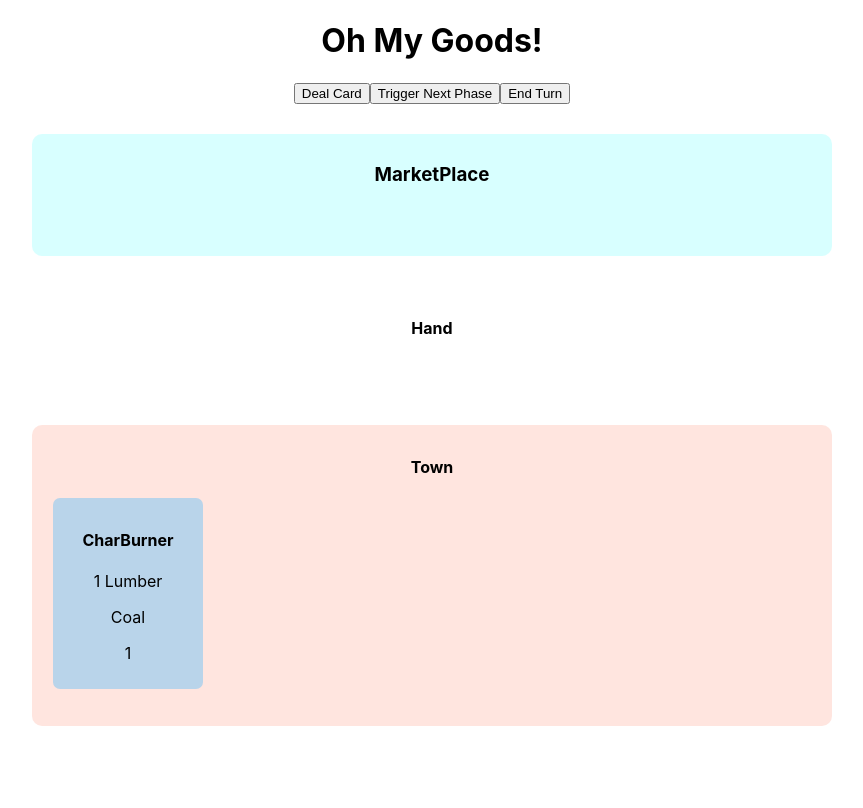
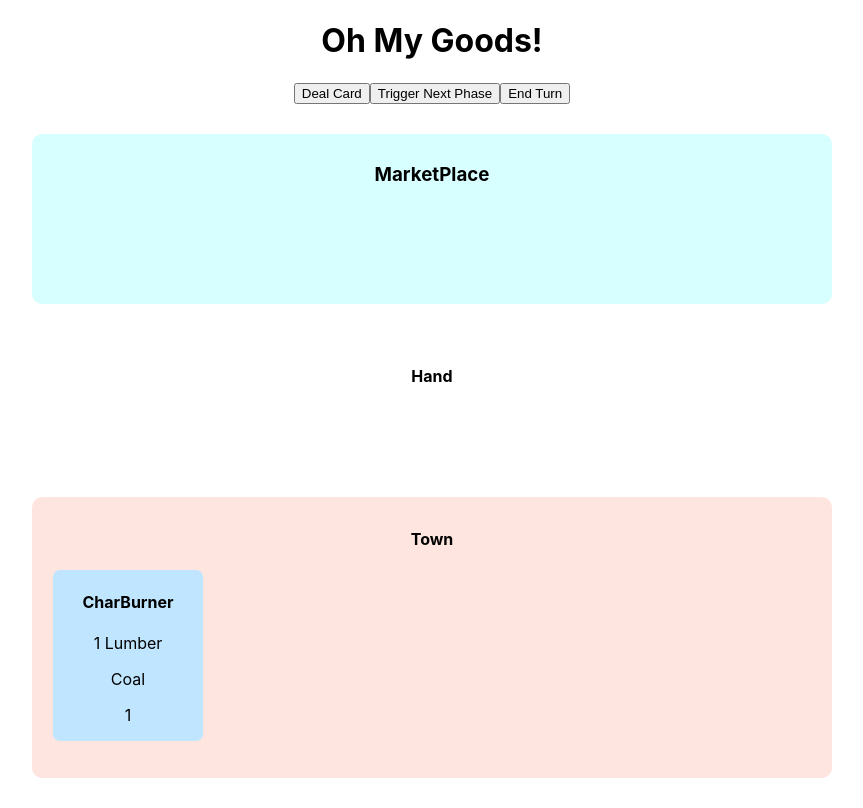
Before and after one commit to khriskempis/omg-react, a React (Create React App) app: page / in a window 1280 px wide. Both pictures are taken after a click on the button "Start Game". Shown: the whole page, without its empty margins (208-1071 px from the left). Built offline with nearby package versions, Linux system fonts and the light colour scheme.

Commit message:
add styles based on interaction, add scroll x, consolidate styles to global file

```diff
--- a/src/App.js
+++ b/src/App.js
@@ -12,9 +12,8 @@ class App extends Component {
     this.state = {
       hasGameStart: false,
       game: {},
-      userName: '',
+      userName: 'Khris',
       player: {}
-
     }
 
     this.gameObj = {}
@@ -68,7 +67,7 @@ class App extends Component {
   }
 
   render() {
-    const { hasGameStart, game, player } = this.state;
+    const { hasGameStart, game, player, userName } = this.state;
     const {
       onUserNameChange,
       startGame,
@@ -89,6 +88,7 @@ class App extends Component {
                 type="text"
                 placeholder="username"
                 onChange={onUserNameChange}
+                value={userName}
               />
             </label>
             <button type="submit" >Start Game</button>
--- a/src/components/GameBoard/game-board.components.jsx
+++ b/src/components/GameBoard/game-board.components.jsx
@@ -13,10 +13,8 @@ const GameBoard = ({game, player}) => {
     <div>
       <div className="marketplace game__section">
         <h3>MarketPlace</h3>
-        <div className="marketplace__container">
           <MarketPlace marketArray={marketSunrise} className={'sunrise'}/>
           <MarketPlace marketArray={marketSunset} className={'sunset'}/>
-        </div>
       </div>
 
       <PlayerHand player={player} />
--- a/src/components/GameBoard/game-board.styles.scss
+++ b/src/components/GameBoard/game-board.styles.scss
@@ -7,11 +7,35 @@
   }
 
   &__card {
+    list-style: none;
     border-radius: 7px;
-    background-color: #26aeff52;
+    background-color: #c0e5ff;
+    padding: 0 10px;
+    margin: 0 10px;
+    width: 150px;
+
+    &:hover {
+      cursor: pointer;
+      box-shadow:
+        0px 7px 16px -4px rgb(0 0 0 / 20%),
+        0px 6px 5px 2px rgb(0 0 0 / 14%),
+        0px 5px 19px 4px rgb(0 0 0 / 12%);
+    }
   }
 
   &__resource {
     border-radius: 7px;
   }
 }
+
+.container {
+  &__overflow-scroll {
+    overflow-x: scroll;
+
+    & > ul {
+      width: fit-content;
+      margin: 0;
+      padding: 20px 15px;
+    }
+  }
+}
--- a/src/components/MarketPlace/marketPlace.components.jsx
+++ b/src/components/MarketPlace/marketPlace.components.jsx
@@ -1,6 +1,6 @@
 const MarketPlace = ({ marketArray, className }) => {
   return (
-    <div>
+    <div className="marketplace__container container__overflow-scroll">
       <ul className={`marketplace__market marketplace__${className}`}>
           {
             marketArray &&
--- a/src/components/MarketPlace/marketPlace.styles.scss
+++ b/src/components/MarketPlace/marketPlace.styles.scss
@@ -1,5 +1,9 @@
 .marketplace {
   background-color: #46ffff36;
+
+  &__container {
+
+  }
 
   &__market {
     padding: 0;
--- a/src/components/PlayerHand/playerHand.component.jsx
+++ b/src/components/PlayerHand/playerHand.component.jsx
@@ -8,6 +8,7 @@ const PlayerHand = ({ player: { hand } }) => {
   return (
     <div className="player-hand game__section">
       <h4>Hand</h4>
+      <div className="player-hand__list-container container__overflow-scroll">
         <ul className="player-hand__list">
           {
             hand &&
@@ -42,6 +43,8 @@ const PlayerHand = ({ player: { hand } }) => {
           }
         </ul>
       </div>
+
+    </div>
   )
 }
 
--- a/src/components/PlayerHand/playerHand.styles.scss
+++ b/src/components/PlayerHand/playerHand.styles.scss
@@ -1,14 +1,11 @@
 .player-hand {
+
   &__list {
     padding: 0;
     display: flex;
-    flex-flow: wrap;
   }
 
   &__card {
-    list-style: none;
-    padding: 10px;
-    margin: 0 10px 10px;
-    width: 130px;
+
   }
 }
--- a/src/components/Town/town.styles.scss
+++ b/src/components/Town/town.styles.scss
@@ -8,15 +8,6 @@
   }
 
   &__building {
-    list-style: none;
-    padding: 10px;
-    margin: 0 10px;
     min-width: 150px;
-
-    &:hover {
-      box-shadow: 0px 7px 8px -4px rgb(0 0 0 / 20%),
-       0px 13px 19px 2px rgb(0 0 0 / 14%),
-       0px 5px 24px 4px rgb(0 0 0 / 12%);
-    }
   }
 }
```
Lines whose indentation alone changed are shown as unchanged.
